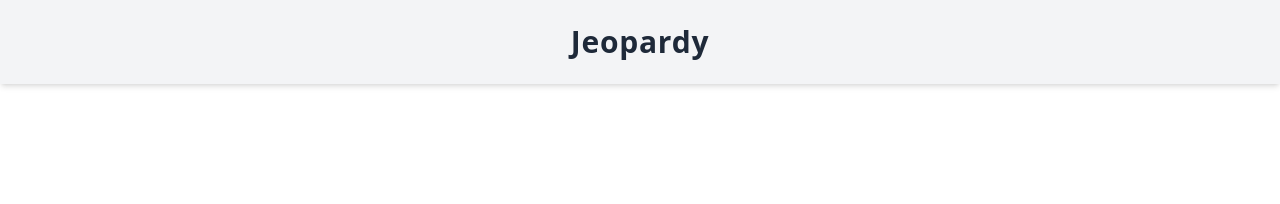
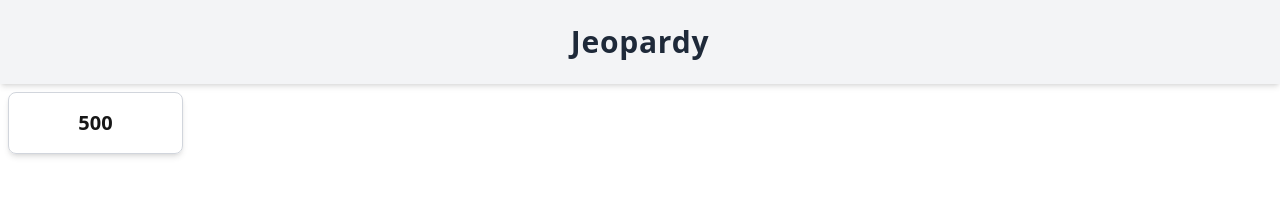
Before and after one commit to lilyl3/jeopardy, a Next.js app: page /board in a window 1280 px wide. Shown: the top 204 px of the page. Built offline with nearby package versions, Linux system fonts and the light colour scheme.

Commit message:
Reorganize components

```diff
--- a/app/board/page.tsx
+++ b/app/board/page.tsx
@@ -1,5 +1,7 @@
+import Card from "../components/Card";
+
 export default function Board() {
     return (
-        <></>
+        <Card points="500" />
     );
 };
--- a/app/layout.tsx
+++ b/app/layout.tsx
@@ -1,8 +1,8 @@
 import type { Metadata } from "next";
 import { Geist, Geist_Mono } from "next/font/google";
 import "./globals.css";
-import Header from "./components/header";
-import Footer from "./components/footer";
+import Header from "./components/Header";
+import Footer from "./components/Footer";
 
 const geistSans = Geist({
   variable: "--font-geist-sans",
```
Also changed, not shown: app/components/Card.tsx (renamed from app/board/card/page.tsx).
